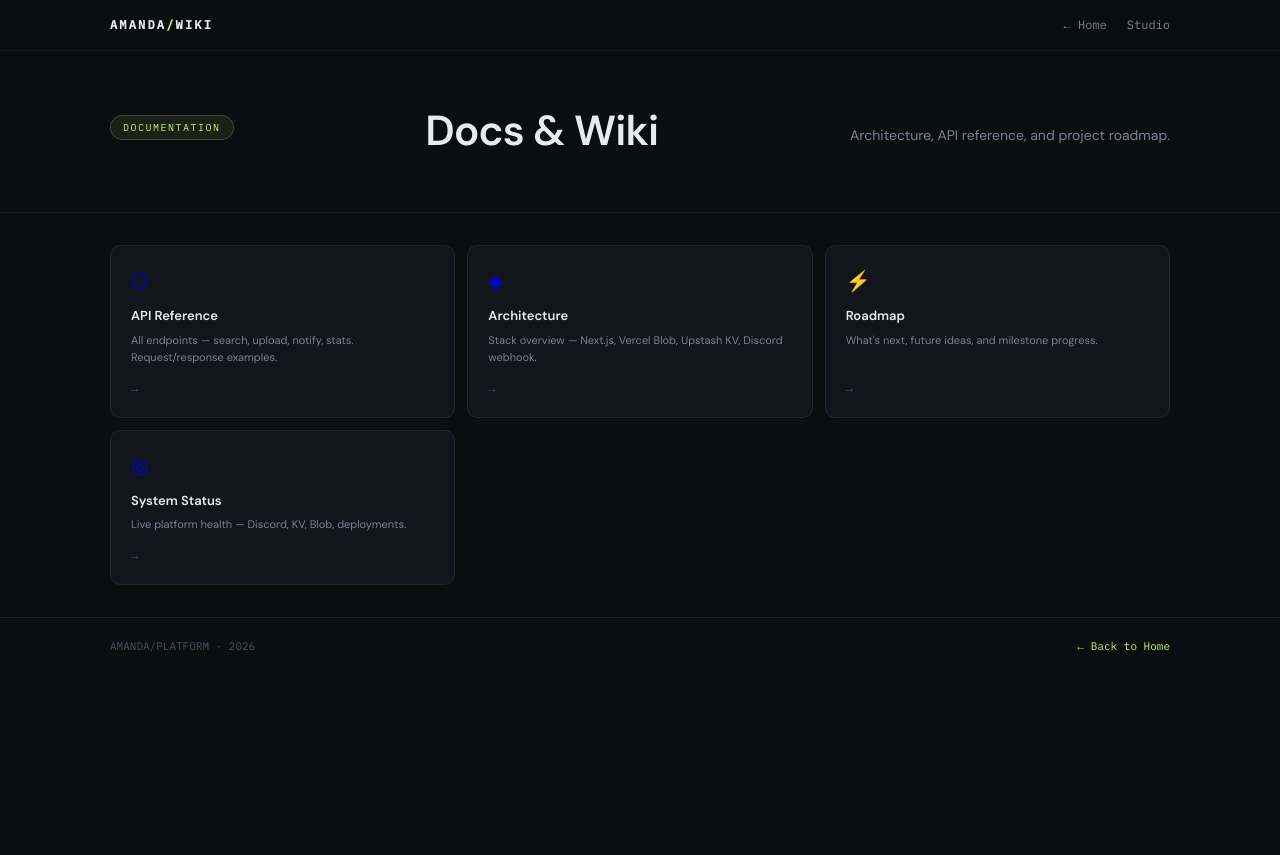
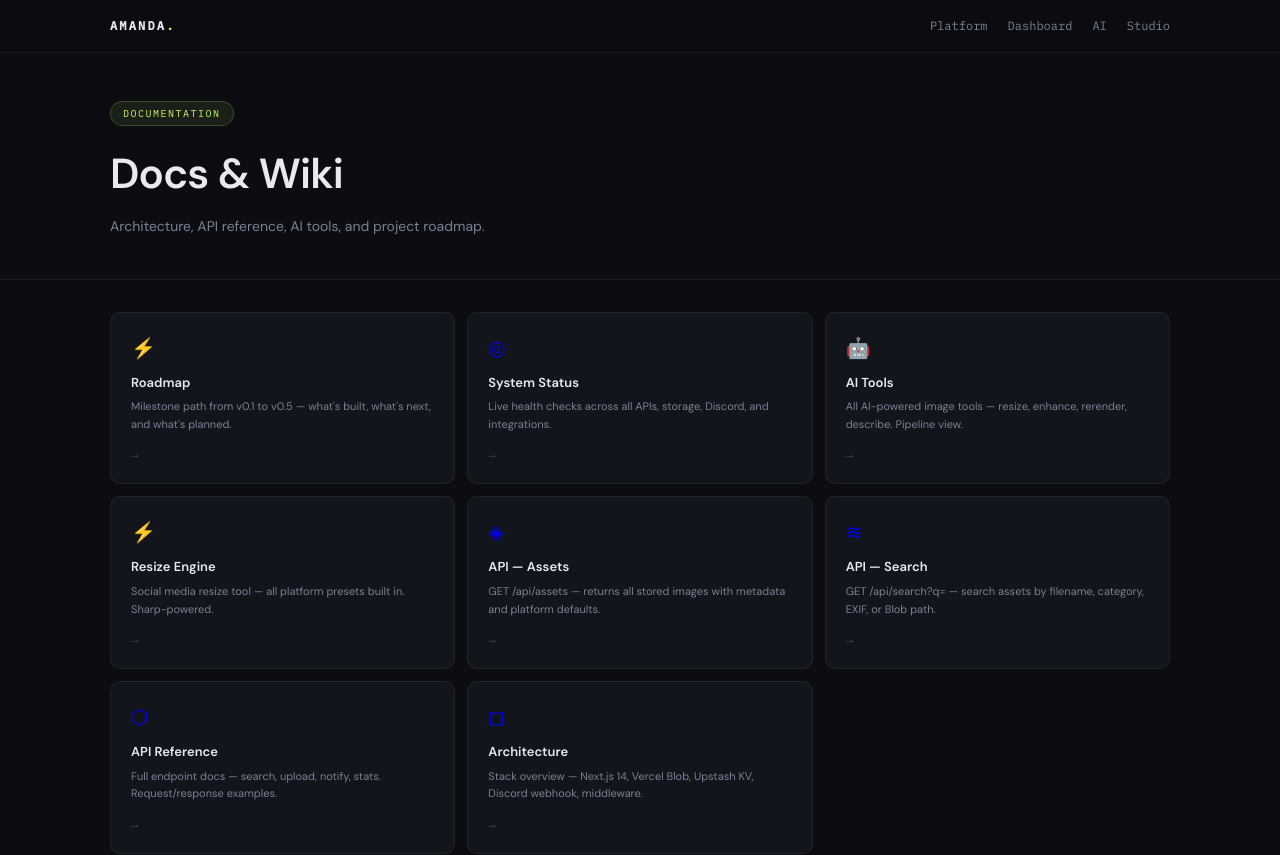
Before and after one commit to ANTCPU/photography, a Next.js app: page /wiki in a window 1280 px wide. Shown: the top 855 px of the page. Before the commit the page ends 800 px from the top, so only its background shows below. Built offline with nearby package versions, Linux system fonts and the light colour scheme.

Commit message:
Update page.tsx

```diff
--- a/app/wiki/page.tsx
+++ b/app/wiki/page.tsx
@@ -1,43 +1,48 @@
+// app/wiki/page.tsx
 'use client'
-// app/wiki/page.tsx
+
 export default function WikiIndex() {
   return (
     <div style={s.root}>
-
       <header style={s.topbar}>
         <div style={s.inner}>
-          <span style={s.wordmark}>AMANDA<span style={s.accent}>/</span>WIKI</span>
+          <span style={s.wordmark}>AMANDA<span style={s.accent}>.</span></span>
           <nav style={s.nav}>
-            <a href="/" style={s.navLink}>← Home</a>
-            <a href="/dashboard" style={s.navLink}>Studio</a>
+            <a href="/"          style={s.navLink}>Platform</a>
+            <a href="/dashboard" style={s.navLink}>Dashboard</a>
+            <a href="/ai"        style={s.navLink}>AI</a>
+            <a href="/studio"    style={s.navLink}>Studio</a>
           </nav>
         </div>
       </header>
 
       <div style={s.hero}>
-        <div style={s.inner}>
+        <div style={{ maxWidth: 1100, margin: '0 auto', padding: '0 20px' }}>
           <span style={s.badge}>DOCUMENTATION</span>
           <h1 style={s.title}>Docs & Wiki</h1>
-          <p style={s.sub}>Architecture, API reference, and project roadmap.</p>
+          <p style={s.sub}>Architecture, API reference, AI tools, and project roadmap.</p>
         </div>
       </div>
 
       <div style={s.section}>
         <div style={s.grid}>
-          <WikiCard href="/wiki/api"          icon="⬡" title="API Reference"    desc="All endpoints — search, upload, notify, stats. Request/response examples." />
-          <WikiCard href="/wiki/architecture" icon="◈" title="Architecture"     desc="Stack overview — Next.js, Vercel Blob, Upstash KV, Discord webhook." />
-          <WikiCard href="/wiki/roadmap"      icon="⚡" title="Roadmap"         desc="What's next, future ideas, and milestone progress." />
-          <WikiCard href="/wiki/status"       icon="◎" title="System Status"    desc="Live platform health — Discord, KV, Blob, deployments." />
+          <WikiCard href="/wiki/roadmap"   icon="⚡" title="Roadmap"        desc="Milestone path from v0.1 to v0.5 — what's built, what's next, and what's planned." />
+          <WikiCard href="/wiki/status"    icon="◎" title="System Status"   desc="Live health checks across all APIs, storage, Discord, and integrations." />
+          <WikiCard href="/ai"             icon="🤖" title="AI Tools"        desc="All AI-powered image tools — resize, enhance, rerender, describe. Pipeline view." />
+          <WikiCard href="/studio"         icon="⚡" title="Resize Engine"   desc="Social media resize tool — all platform presets built in. Sharp-powered." />
+          <WikiCard href="/api/assets"     icon="◈" title="API — Assets"    desc="GET /api/assets — returns all stored images with metadata and platform defaults." />
+          <WikiCard href="/api/search?q="  icon="≋" title="API — Search"    desc="GET /api/search?q= — search assets by filename, category, EXIF, or Blob path." />
+          <WikiCard href="/wiki/api"       icon="⬡" title="API Reference"   desc="Full endpoint docs — search, upload, notify, stats. Request/response examples." />
+          <WikiCard href="/wiki/architecture" icon="◻" title="Architecture" desc="Stack overview — Next.js 14, Vercel Blob, Upstash KV, Discord webhook, middleware." />
         </div>
       </div>
 
       <footer style={s.footer}>
-        <div style={s.inner}>
-          <span style={s.dim}>AMANDA/PLATFORM · 2026</span>
-          <a href="/" style={s.footerLink}>← Back to Home</a>
+        <div style={{ maxWidth: 1100, margin: '0 auto', display: 'flex', justifyContent: 'space-between', alignItems: 'center', flexWrap: 'wrap', gap: 12 }}>
+          <a href="https://antcpu.com/manda" style={s.footerLink}>antcpu.com/manda ↗</a>
+          <span style={s.dim}>© {new Date().getFullYear()} Antony Ciccone</span>
         </div>
       </footer>
-
     </div>
   )
 }
@@ -49,13 +54,13 @@ function WikiCard({ href, icon, title, desc }: {
     <a
       href={href}
       style={s.card}
-      onMouseEnter={(e) => {
-        e.currentTarget.style.borderColor = "rgba(200,245,100,0.25)"
-        e.currentTarget.style.background = "#191d27"
+      onMouseEnter={e => {
+        e.currentTarget.style.borderColor = 'rgba(200,245,100,0.25)'
+        e.currentTarget.style.background  = '#191d27'
       }}
-      onMouseLeave={(e) => {
-        e.currentTarget.style.borderColor = "rgba(255,255,255,0.06)"
-        e.currentTarget.style.background = "#12151c"
+      onMouseLeave={e => {
+        e.currentTarget.style.borderColor = 'rgba(255,255,255,0.06)'
+        e.currentTarget.style.background  = '#12151c'
       }}
     >
       <span style={s.icon}>{icon}</span>
@@ -66,26 +71,26 @@ function WikiCard({ href, icon, title, desc }: {
   )
 }
 
-const s: Record<string, any> = {
-  root:     { minHeight: "100vh", background: "#0b0d11", color: "#e8eaf0", fontFamily: "'DM Sans', sans-serif", fontSize: 13 },
-  topbar:   { borderBottom: "1px solid rgba(255,255,255,0.06)", background: "rgba(11,13,17,0.95)", position: "sticky", top: 0, zIndex: 100, backdropFilter: "blur(12px)" },
-  inner:    { maxWidth: 1100, margin: "0 auto", padding: "0 20px", display: "flex", alignItems: "center", justifyContent: "space-between" },
-  wordmark: { fontSize: 12, fontWeight: 700, letterSpacing: "0.18em", color: "#e8eaf0", fontFamily: "'IBM Plex Mono', monospace", padding: "16px 0" },
-  accent:   { color: "#c8f564" },
-  nav:      { display: "flex", gap: 20 },
-  navLink:  { color: "#7c8096", textDecoration: "none", fontSize: 12, fontFamily: "'IBM Plex Mono', monospace" },
-  hero:     { borderBottom: "1px solid rgba(255,255,255,0.06)", padding: "48px 20px 40px" },
-  badge:    { display: "inline-block", fontSize: 10, fontFamily: "'IBM Plex Mono', monospace", letterSpacing: "0.15em", color: "#c8f564", background: "rgba(200,245,100,0.08)", border: "1px solid rgba(200,245,100,0.2)", borderRadius: 20, padding: "4px 12px", marginBottom: 16 },
-  title:    { fontSize: "clamp(28px, 5vw, 42px)", fontWeight: 700, letterSpacing: "-0.02em", color: "#e8eaf0", marginBottom: 10 },
-  sub:      { fontSize: 14, color: "#7c8096", lineHeight: 1.7 },
-  section:  { maxWidth: 1100, margin: "0 auto", padding: "32px 20px" },
-  grid:     { display: "grid", gridTemplateColumns: "repeat(auto-fill, minmax(260px, 1fr))", gap: 12 },
-  card:     { background: "#12151c", border: "1px solid rgba(255,255,255,0.06)", borderRadius: 10, padding: "20px", textDecoration: "none", display: "flex", flexDirection: "column", gap: 6, transition: "border-color 0.15s, background 0.15s", cursor: "pointer" },
-  icon:     { fontSize: 20, marginBottom: 4, fontFamily: "'IBM Plex Mono', monospace" },
-  cardTitle:{ fontSize: 13, fontWeight: 600, color: "#e8eaf0" },
-  cardDesc: { fontSize: 11, color: "#7c8096", lineHeight: 1.6, flex: 1 },
-  arrow:    { fontSize: 12, marginTop: 6, fontFamily: "'IBM Plex Mono', monospace", color: "#4a4f63" },
-  footer:   { borderTop: "1px solid rgba(255,255,255,0.06)", padding: "20px" },
-  footerLink: { fontSize: 11, fontFamily: "'IBM Plex Mono', monospace", color: "#c8f564", textDecoration: "none" },
-  dim:      { fontSize: 11, fontFamily: "'IBM Plex Mono', monospace", color: "#4a4f63" },
+const s: Record<string, React.CSSProperties> = {
+  root:      { minHeight: '100vh', background: '#0b0d11', color: '#e8eaf0', fontFamily: "'DM Sans', sans-serif", fontSize: 13 },
+  topbar:    { borderBottom: '1px solid rgba(255,255,255,0.06)', background: 'rgba(11,13,17,0.95)', position: 'sticky', top: 0, zIndex: 100, backdropFilter: 'blur(12px)' },
+  inner:     { maxWidth: 1100, margin: '0 auto', padding: '0 20px', height: 52, display: 'flex', alignItems: 'center', justifyContent: 'space-between' },
+  wordmark:  { fontSize: 12, fontWeight: 700, letterSpacing: '0.18em', color: '#e8eaf0', fontFamily: "'IBM Plex Mono', monospace" },
+  accent:    { color: '#c8f564' },
+  nav:       { display: 'flex', gap: 20 },
+  navLink:   { color: '#7c8096', textDecoration: 'none', fontSize: 12, fontFamily: "'IBM Plex Mono', monospace" },
+  hero:      { borderBottom: '1px solid rgba(255,255,255,0.06)', padding: '48px 20px 40px' },
+  badge:     { display: 'inline-block', fontSize: 10, fontFamily: "'IBM Plex Mono', monospace", letterSpacing: '0.15em', color: '#c8f564', background: 'rgba(200,245,100,0.08)', border: '1px solid rgba(200,245,100,0.2)', borderRadius: 20, padding: '4px 12px', marginBottom: 16 },
+  title:     { fontSize: 'clamp(28px, 5vw, 42px)' as any, fontWeight: 700, letterSpacing: '-0.02em', color: '#e8eaf0', marginBottom: 10 },
+  sub:       { fontSize: 14, color: '#7c8096', lineHeight: 1.7 },
+  section:   { maxWidth: 1100, margin: '0 auto', padding: '32px 20px' },
+  grid:      { display: 'grid', gridTemplateColumns: 'repeat(auto-fill, minmax(260px, 1fr))', gap: 12 },
+  card:      { background: '#12151c', border: '1px solid rgba(255,255,255,0.06)', borderRadius: 10, padding: '20px', textDecoration: 'none', display: 'flex', flexDirection: 'column', gap: 6, transition: 'border-color 0.15s, background 0.15s', cursor: 'pointer' },
+  icon:      { fontSize: 20, marginBottom: 4, fontFamily: "'IBM Plex Mono', monospace" },
+  cardTitle: { fontSize: 13, fontWeight: 600, color: '#e8eaf0' },
+  cardDesc:  { fontSize: 11, color: '#7c8096', lineHeight: 1.6, flex: 1 },
+  arrow:     { fontSize: 12, marginTop: 6, fontFamily: "'IBM Plex Mono', monospace", color: '#4a4f63' },
+  footer:    { borderTop: '1px solid rgba(255,255,255,0.06)', padding: '24px 20px', marginTop: 20 },
+  footerLink:{ fontSize: 11, fontFamily: "'IBM Plex Mono', monospace", color: '#c8f564', textDecoration: 'none' },
+  dim:       { fontSize: 11, fontFamily: "'IBM Plex Mono', monospace", color: '#4a4f63' },
 }
```
